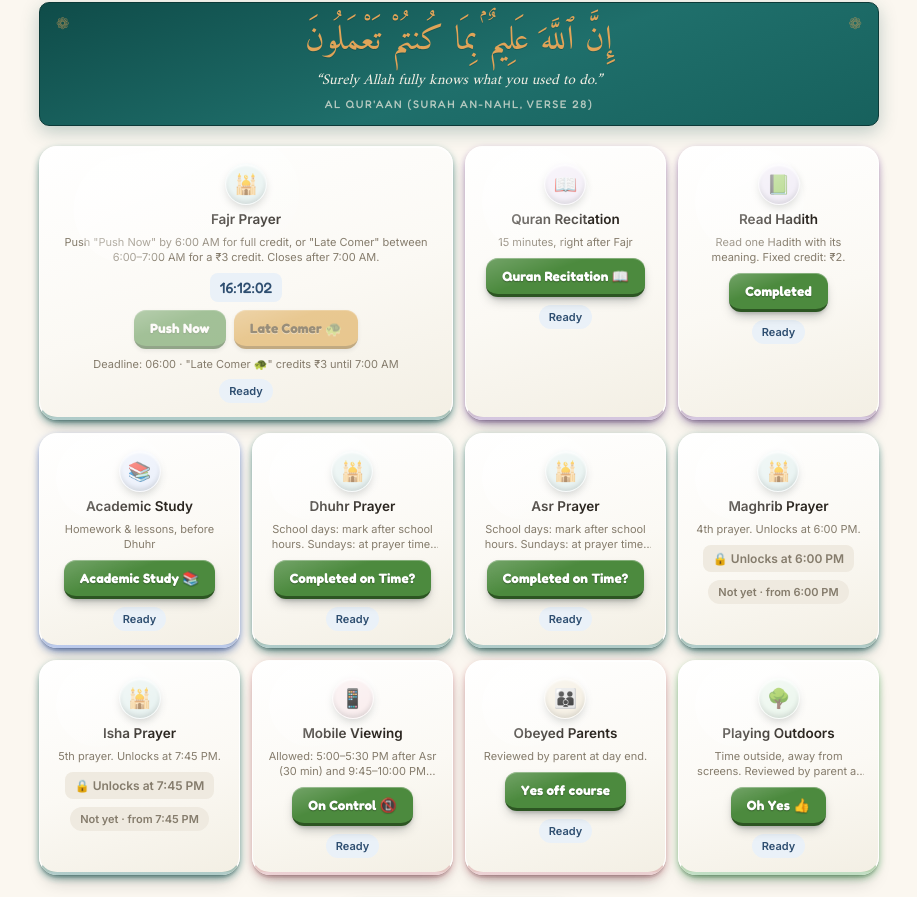
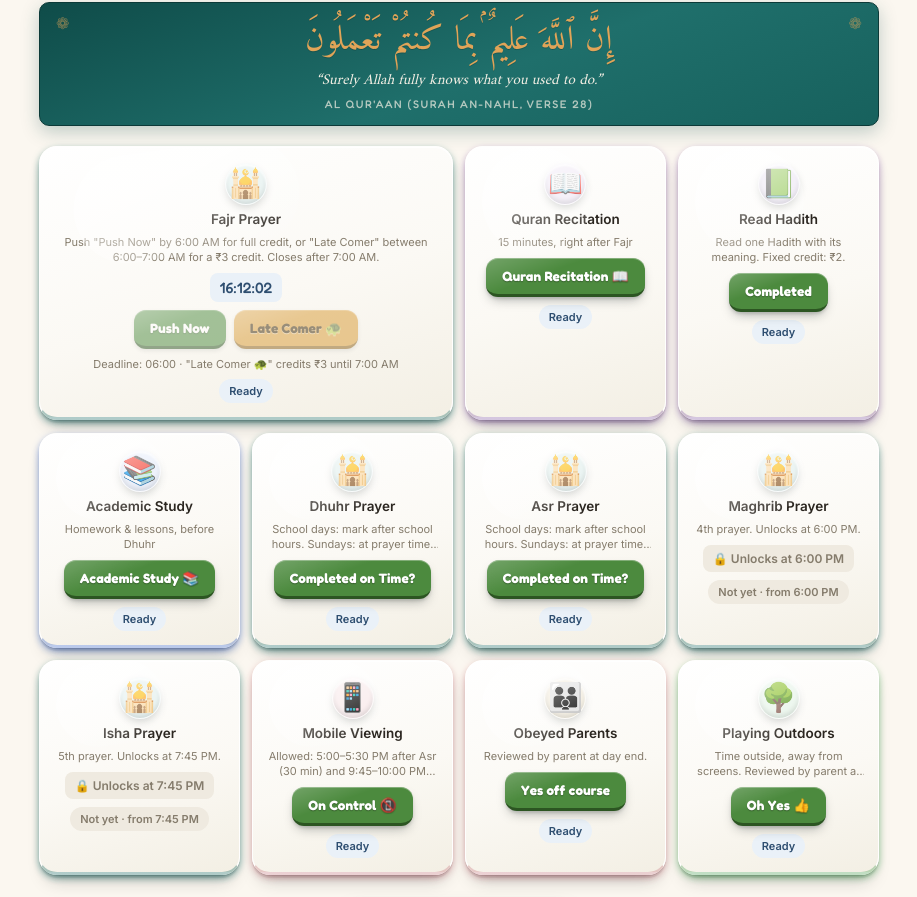
Before and after one commit to mdibrahim1982/BarakahRepo, a React (Vite) app: page / in a window 1280 px wide. Shown: the part 753-1650 px from the top of the page, without its empty margins (181-1098 px from the left). Built offline with nearby package versions, Linux system fonts and the light colour scheme; a web font is replaced by a local one.

Commit message:
Update App.css

```diff
--- a/src/App.css
+++ b/src/App.css
@@ -1212,3 +1212,12 @@ body {
   .banner-clock { padding: 5px 8px 4px; }
   .banner-clock-date { display: none; }
 }
+.activity-icon {
+  font-family:
+    "Segoe UI Emoji",
+    "Apple Color Emoji",
+    "Noto Color Emoji",
+    sans-serif;
+  font-size: 28px;
+  line-height: 1.2;
+}
```
